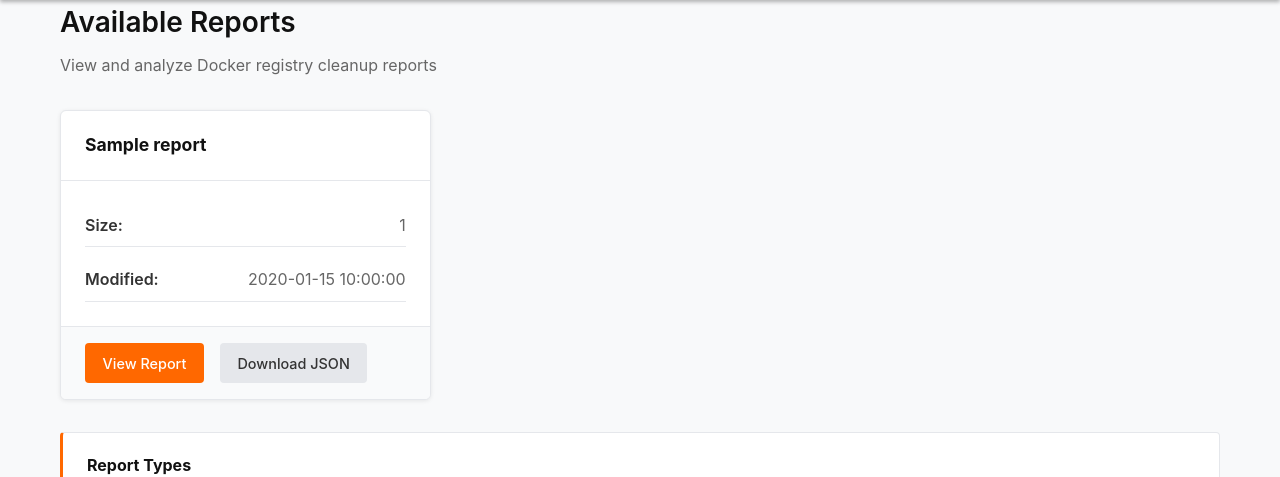
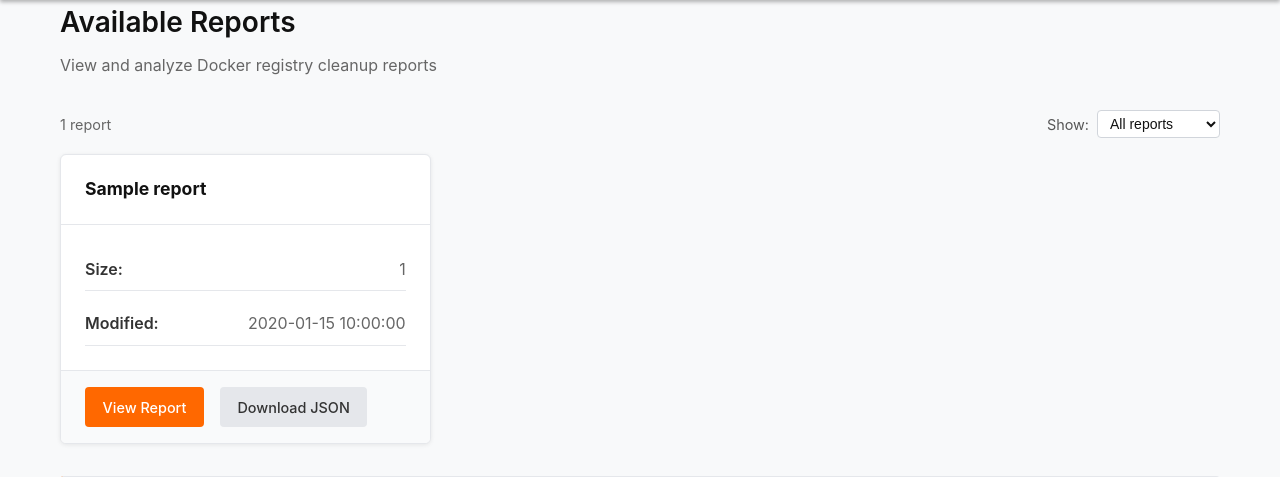
Before and after one commit to dominodatalab/docker-registry-cleaner, a Flask app: template frontend/templates/index.html in a window 1280 px wide. Shown: the part 64-541 px from the top of the page. Run offline with Flask 3, Linux system fonts and the light colour scheme; the template is opened without the code that fills it: most values are stand-ins (such as "Sample title", 1, 10 or a date in 2020).

Commit message:
Filter reports by age

```diff
--- a/frontend/templates/index.html
+++ b/frontend/templates/index.html
@@ -9,9 +9,22 @@
 </div>
 
 {% if reports %}
-<div class="reports-grid">
+<div class="reports-toolbar">
+    <span class="reports-count" id="reports-count">{{ reports | length }} report{{ 's' if reports | length != 1 }}</span>
+    <div class="reports-filter">
+        <label for="age-filter">Show:</label>
+        <select id="age-filter" class="form-control form-control-sm">
+            <option value="0">All reports</option>
+            <option value="1">Last 24 hours</option>
+            <option value="7">Last 7 days</option>
+            <option value="30">Last 30 days</option>
+            <option value="90">Last 90 days</option>
+        </select>
+    </div>
+</div>
+<div class="reports-grid" id="reports-grid">
     {% for report in reports %}
-    <div class="card report-card">
+    <div class="card report-card" data-timestamp="{{ report.timestamp }}">
         <div class="card-header">
             <h3>{{ report.name }}</h3>
         </div>
@@ -34,6 +47,7 @@
     </div>
     {% endfor %}
 </div>
+<p id="reports-empty-filter" class="reports-empty-filter" style="display:none;">No reports match the selected time period.</p>
 {% else %}
 <div class="empty-state">
     <div class="empty-icon">📊</div>
@@ -72,3 +86,30 @@
     </ol>
 </div>
 {% endblock %}
+
+{% block extra_js %}
+{% if reports %}
+<script>
+(function () {
+    const select = document.getElementById('age-filter');
+    const cards = Array.from(document.querySelectorAll('#reports-grid .report-card'));
+    const countEl = document.getElementById('reports-count');
+    const emptyEl = document.getElementById('reports-empty-filter');
+
+    select.addEventListener('change', function () {
+        const days = parseInt(this.value, 10);
+        const cutoff = days > 0 ? (Date.now() / 1000) - days * 86400 : 0;
+        let visible = 0;
+        cards.forEach(card => {
+            const ts = parseFloat(card.dataset.timestamp);
+            const show = cutoff === 0 || ts >= cutoff;
+            card.style.display = show ? '' : 'none';
+            if (show) visible++;
+        });
+        countEl.textContent = visible + ' report' + (visible !== 1 ? 's' : '');
+        emptyEl.style.display = visible === 0 ? '' : 'none';
+    });
+}());
+</script>
+{% endif %}
+{% endblock %}
--- a/frontend/templates/static/css/style.css
+++ b/frontend/templates/static/css/style.css
@@ -67,8 +67,9 @@ body {
 .navbar-user {
     color: #888;
     font-size: 0.85rem;
-    padding: 0.4rem 0;
     list-style: none;
+    align-self: center;
+    line-height: 1;
 }
 
 /* Main Content */
@@ -143,6 +144,39 @@ main {
     gap: 1rem;
     justify-content: flex-start;
     border-top: 1px solid #e5e7eb;
+}
+
+/* Reports Toolbar */
+.reports-toolbar {
+    display: flex;
+    align-items: center;
+    justify-content: space-between;
+    margin-bottom: 1rem;
+}
+
+.reports-count {
+    font-size: 0.9rem;
+    color: #666;
+}
+
+.reports-filter {
+    display: flex;
+    align-items: center;
+    gap: 0.5rem;
+    font-size: 0.9rem;
+    color: #555;
+}
+
+.reports-filter .form-control-sm {
+    padding: 0.25rem 0.5rem;
+    font-size: 0.875rem;
+    width: auto;
+}
+
+.reports-empty-filter {
+    color: #888;
+    font-style: italic;
+    margin-bottom: 2rem;
 }
 
 /* Reports Grid */
```
